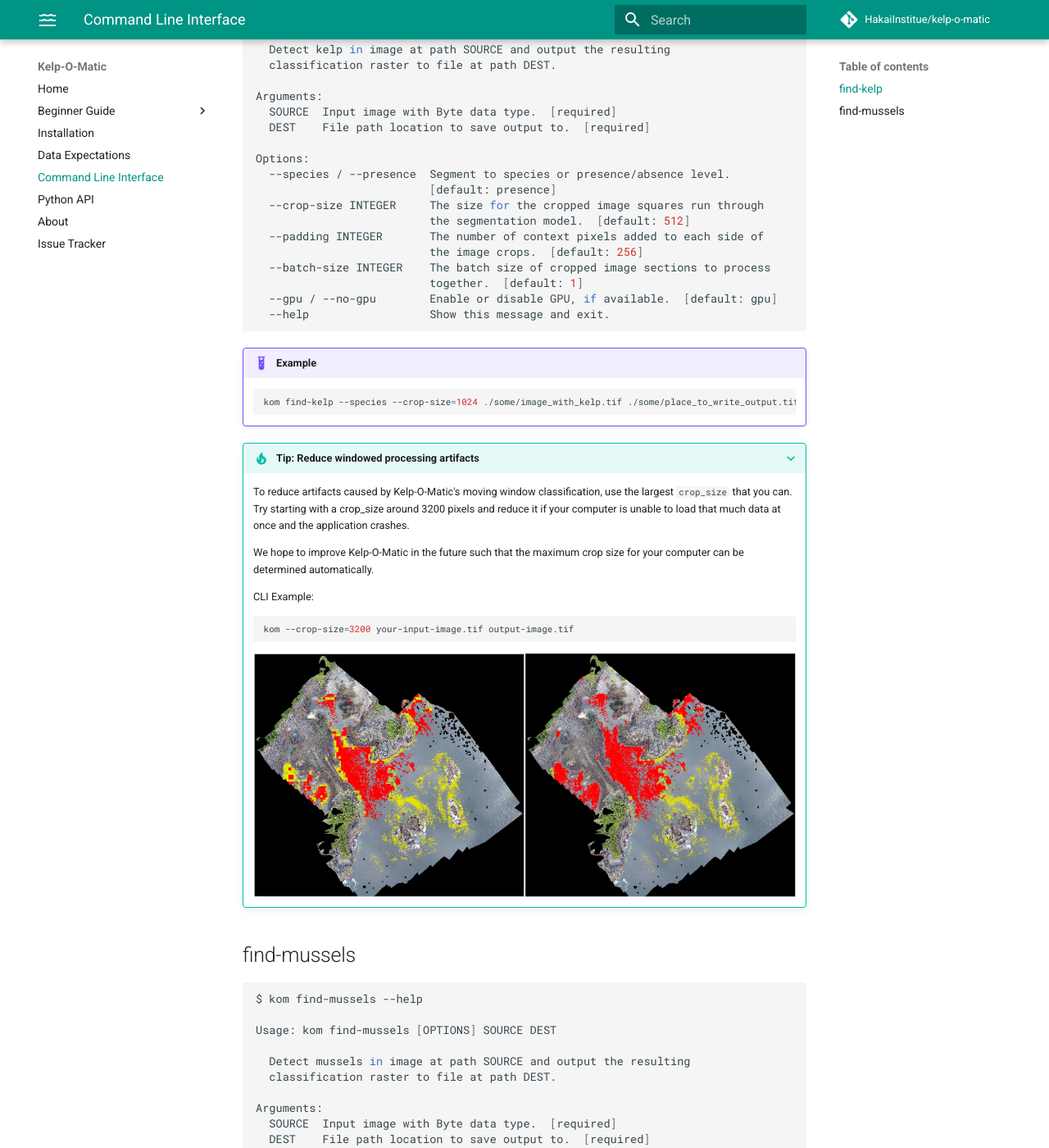
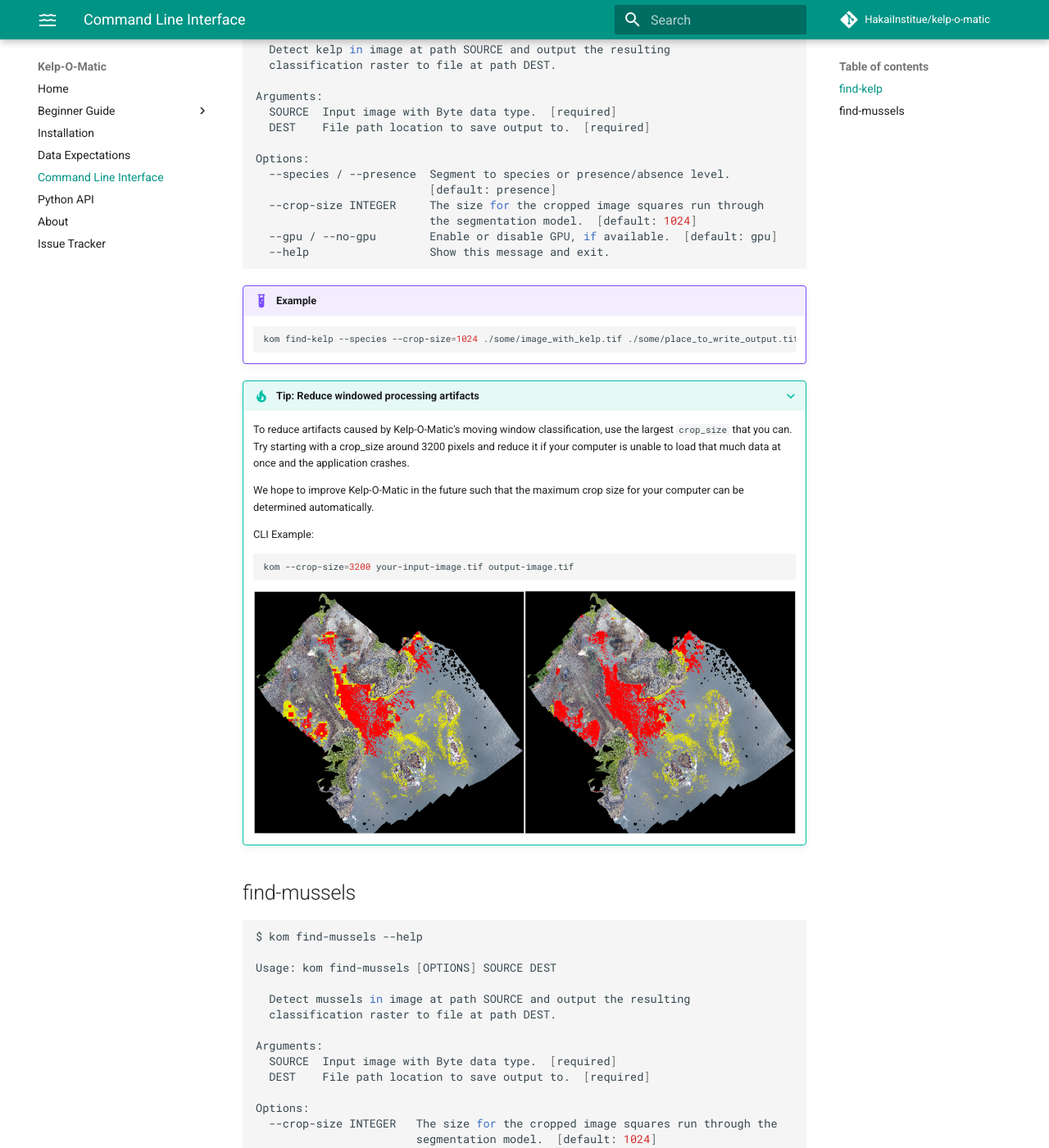
Before and after one commit to HakaiInstitute/kelp-o-matic, an MkDocs documentation site: the page built from docs/cli.md, in a window 1280 px wide and 1400 px high, scrolled down 642 px. Shown: the whole window at 82% size. Built offline with MkDocs 1.6.1 and Material for MkDocs 9.7.7, drawn with Linux system fonts in a browser that asks for light colours; comment, search, counter and statistics services are not loaded; some of the changed text lies outside the part shown.

Commit message:
Update docs

````diff
--- a/docs/cli.md
+++ b/docs/cli.md
@@ -37,11 +37,7 @@
   --species / --presence  Segment to species or presence/absence level.
                           [default: presence]
   --crop-size INTEGER     The size for the cropped image squares run through
-                          the segmentation model.  [default: 512]
-  --padding INTEGER       The number of context pixels added to each side of
-                          the image crops.  [default: 256]
-  --batch-size INTEGER    The batch size of cropped image sections to process
-                          together.  [default: 1]
+                          the segmentation model.  [default: 1024]
   --gpu / --no-gpu        Enable or disable GPU, if available.  [default: gpu]
   --help                  Show this message and exit.
 ```
@@ -100,11 +96,7 @@
 
 Options:
   --crop-size INTEGER   The size for the cropped image squares run through the
-                        segmentation model.  [default: 512]
-  --padding INTEGER     The number of context pixels added to each side of the
-                        image crops.  [default: 256]
-  --batch-size INTEGER  The batch size of cropped image sections to process
-                        together.  [default: 1]
+                        segmentation model.  [default: 1024]
   --gpu / --no-gpu      Enable or disable GPU, if available.  [default: gpu]
   --help                Show this message and exit.
 ```
````
Also changed, not shown: 2 other files.
